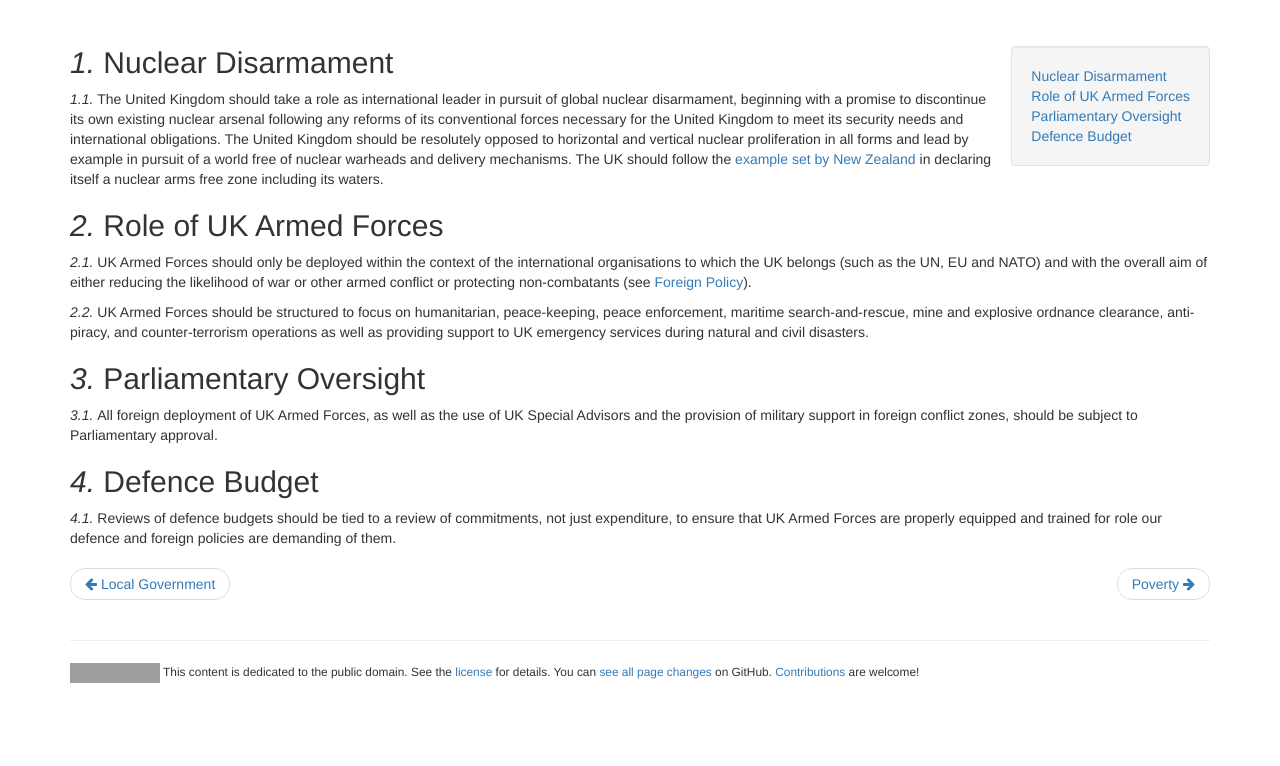
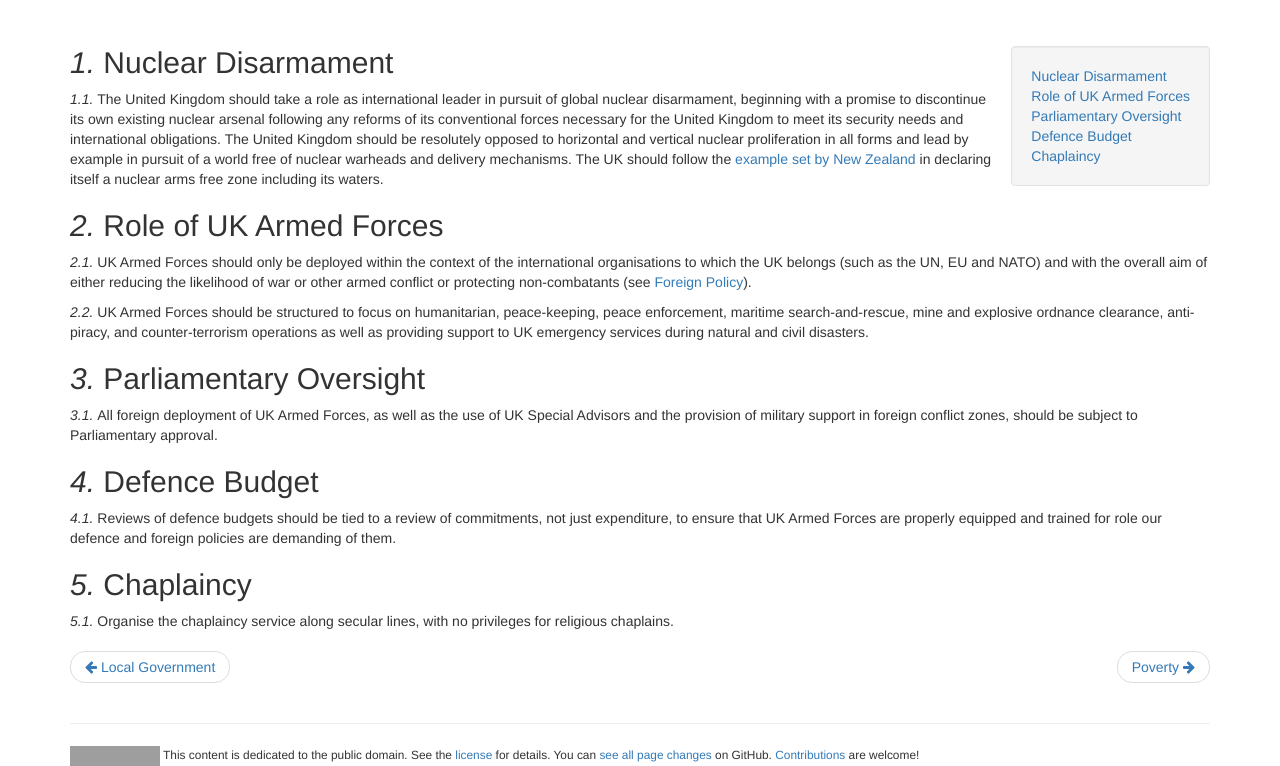
Before and after one commit to openpolitics/manifesto, a Jekyll site: the page built from manifesto/military.md, in a window 1280 px wide and 1000 px high, cut to the strip 234-1000 px from the top of the window. Built offline with Jekyll 4.4.1, drawn with Linux system fonts in a browser that asks for light colours; nearby versions of some CDN libraries; grey boxes are pictures that could not be loaded.

Commit message:
secular chaplaincy

```diff
--- a/manifesto/military.md
+++ b/manifesto/military.md
@@ -23,3 +23,8 @@ All foreign deployment of UK Armed Forces, as well as the use of UK Special Advi
 ## Defence Budget
 
 Reviews of defence budgets should be tied to a review of commitments, not just expenditure, to ensure that UK Armed Forces are properly equipped and trained for role our defence and foreign policies are demanding of them.
+
+
+## Chaplaincy
+
+Organise the chaplaincy service along secular lines, with no privileges for religious chaplains.
```
